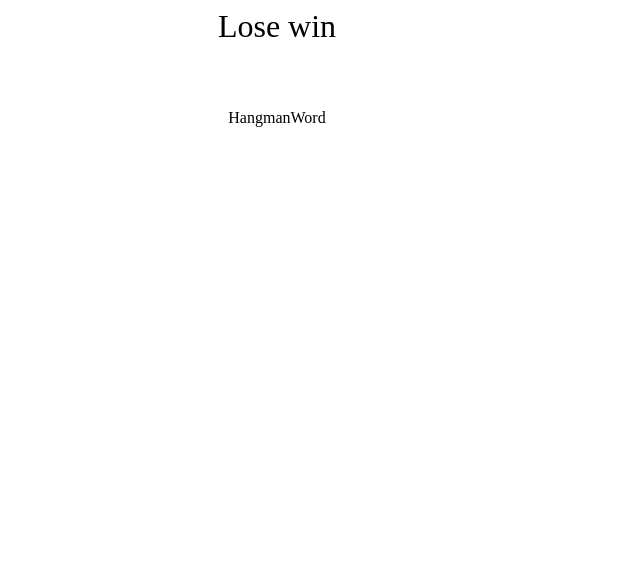
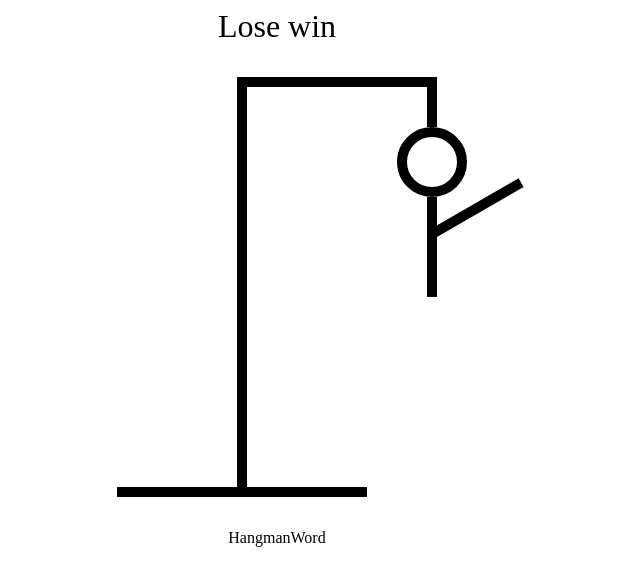
Before and after one commit to dovranmuhammet/react_typescript_hangman_game, a React (Vite) app: page / in a window 1280 px wide. Shown: the top 586 px of the page, without its empty margins (363-1003 px from the left). Built offline with nearby package versions, Linux system fonts and the light colour scheme.

Commit message:
Added CSS

```diff
--- a/src/App.tsx
+++ b/src/App.tsx
@@ -1,5 +1,5 @@
 import React, { useState } from 'react'
-import HangmanDrawing from './HangmanDrawing'
+import { HangmanDrawing } from './HangmanDrawing'
 import HangmanWord from './HangmanWord'
 import Keyboard from './Keyboard'
 
--- a/src/HangmanDrawing.tsx
+++ b/src/HangmanDrawing.tsx
@@ -1,5 +1,77 @@
-const HangmanDrawing = () => {
-  return <div></div>
+const HEAD = (
+  <div
+    style={{
+      width: '50px',
+      height: '50px',
+      borderRadius: '100%',
+      border: '10px solid black',
+      position: 'absolute',
+      top: '50px',
+      right: '-30px',
+    }}
+  />
+)
+
+const BODY = (
+  <div
+    style={{
+      width: '10px',
+      height: '100px',
+      background: 'black',
+      position: 'absolute',
+      top: '120px',
+      right: 0,
+    }}
+  />
+)
+
+const RIGHT_ARM = (
+  <div
+    style={{
+      width: '100px',
+      height: '10px',
+      background: 'black',
+      position: 'absolute',
+      top: '150px',
+      right: '-100px',
+      rotate: '-30deg',
+      transformOrigin: 'left bottom',
+    }}
+  />
+)
+
+export function HangmanDrawing() {
+  return (
+    <div style={{ position: 'relative' }}>
+      {HEAD}
+      {BODY} {RIGHT_ARM}
+      <div
+        style={{
+          height: '50px',
+          width: '10px',
+          background: 'black',
+          position: 'absolute',
+          top: 0,
+          right: 0,
+        }}
+      />
+      <div
+        style={{
+          height: '10px',
+          width: '200px',
+          background: 'black',
+          marginLeft: '120px',
+        }}
+      />
+      <div
+        style={{
+          height: '400px',
+          width: '10px',
+          background: 'black',
+          marginLeft: '120px',
+        }}
+      />
+      <div style={{ height: '10px', width: '250px', background: 'black' }} />
+    </div>
+  )
 }
-
-export default HangmanDrawing
```
